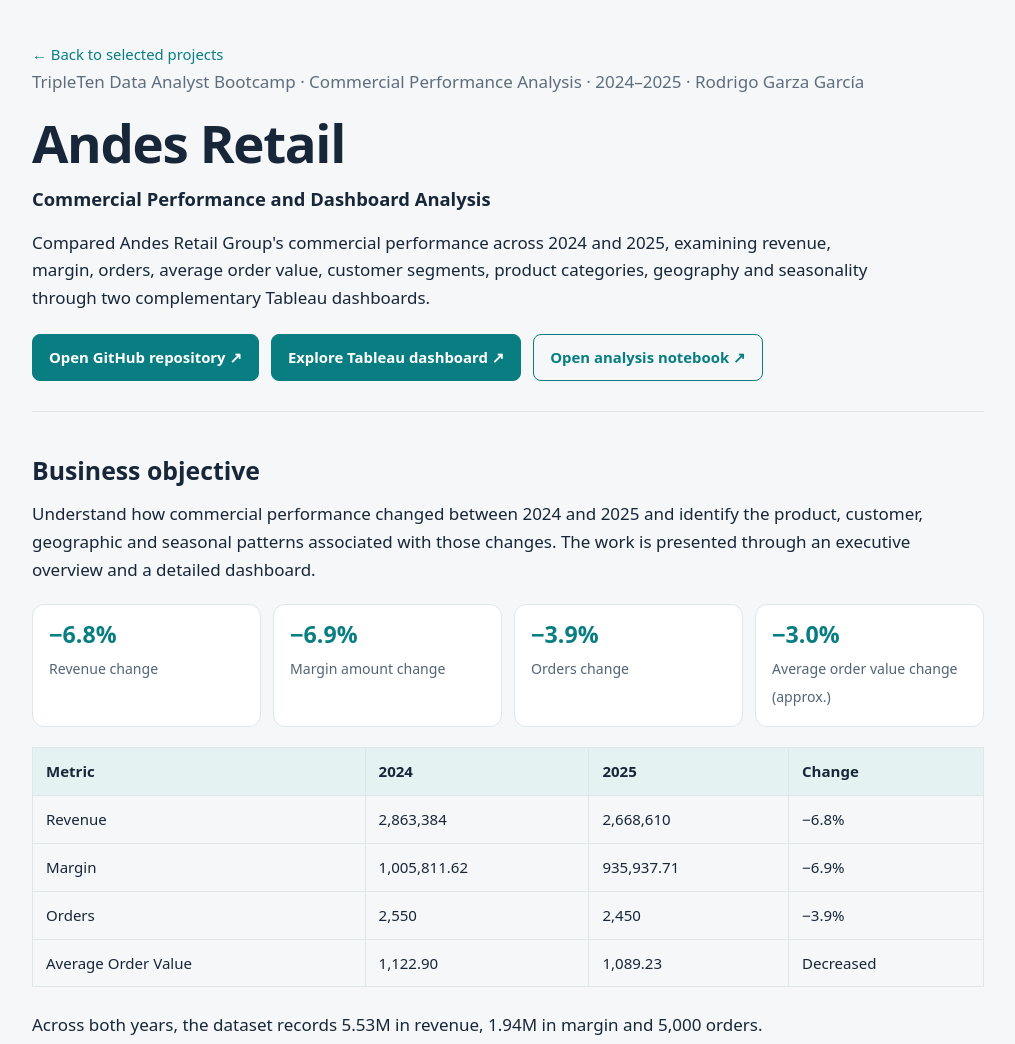
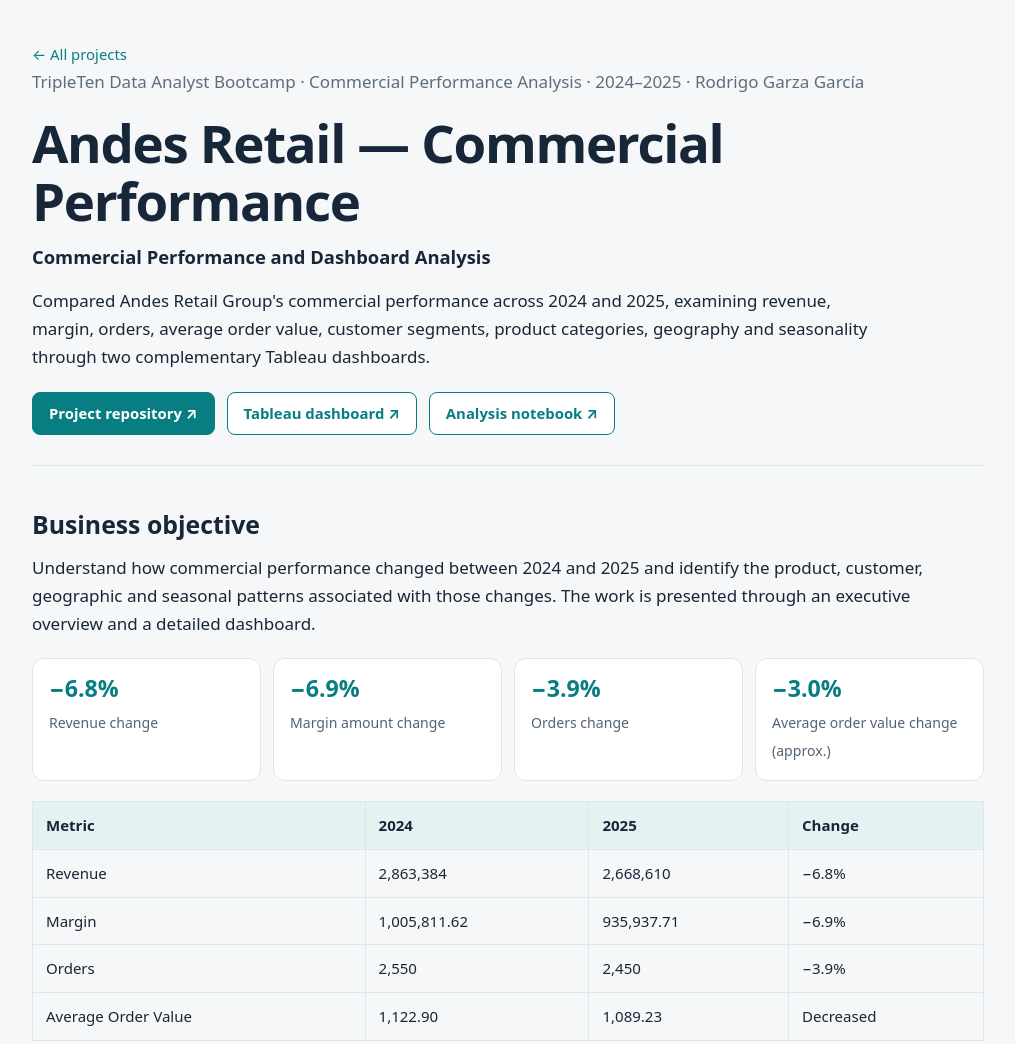
Before and after one commit to rogarzag/rogarzag.github.io, a plain HTML site: page projects/andes-retail/index.html in a window 1280 px wide. Shown: the top 1044 px of the page, without its empty margins (132-1147 px from the left). Drawn offline with Linux system fonts and the light colour scheme.

Commit message:
Standardize case study titles, navigation, links and button styles

```diff
--- a/projects/andes-retail/index.html
+++ b/projects/andes-retail/index.html
@@ -1,48 +1,61 @@
 <!doctype html>
 <html lang="en"><head><meta charset="utf-8"><meta name="viewport" content="width=device-width,initial-scale=1">
-<title>Andes Retail | Rodrigo Garza García</title>
+<title>Andes Retail — Commercial Performance | Rodrigo Garza García</title>
 <meta name="description" content="Commercial performance analysis for 2024–2025 using Tableau, comparing revenue, margin, orders, customer segments, categories, geography and seasonality.">
 <style>
-*{box-sizing:border-box}body{margin:0;background:#f5f7f8;color:#172638;font:17px/1.65 system-ui,sans-serif}
-main{max-width:1000px;margin:auto;padding:40px 24px 72px}a{color:#087e83;text-underline-offset:4px}
-a:focus-visible{outline:3px solid #087e83;outline-offset:5px}
+*{box-sizing:border-box}
+html{scroll-behavior:smooth}
+body{margin:0;background:#f5f7f8;color:#172638;font:17px/1.65 system-ui,-apple-system,BlinkMacSystemFont,"Segoe UI",sans-serif;-webkit-font-smoothing:antialiased}
+main{max-width:1000px;margin:auto;padding:40px 24px 72px}
+a{color:#087e83;text-underline-offset:4px}
+a:hover{color:#06686c}
+a:focus-visible{outline:3px solid #087e83;outline-offset:4px;border-radius:3px}
 header{border-bottom:1px solid #dfe6e9;padding-bottom:30px}
 h1{font-size:clamp(2rem,6vw,3.3rem);line-height:1.1;margin:18px 0 12px;letter-spacing:-.025em}
 h2{font-size:1.55rem;line-height:1.3;margin:42px 0 14px}
 h3{font-size:1.12rem;margin:0 0 8px}
-p{margin:0 0 14px}.meta,.muted,figcaption{color:#5e6d7d}
-.subtitle{font-size:1.15rem;font-weight:650;margin-bottom:14px}.intro{font-size:1.06rem;max-width:850px}
+p{margin:0 0 14px}
+.meta,.muted,small,figcaption{color:#5e6d7d}
+.subtitle{font-size:1.15rem;font-weight:650;margin:0 0 14px}
+.intro{font-size:1.06rem;max-width:850px}
 .actions{display:flex;gap:12px;flex-wrap:wrap;margin-top:22px}
-.button{display:inline-block;padding:10px 16px;border:1px solid #087e83;border-radius:8px;text-decoration:none;font-weight:650;font-size:.93rem}
-.button.primary{background:#087e83;color:white}
+.button{display:inline-block;padding:10px 16px;border:1px solid #087e83;border-radius:8px;background:#fff;color:#087e83;text-decoration:none;font-weight:650;font-size:.93rem;line-height:1.35;transition:background .18s ease,color .18s ease,border-color .18s ease}
+.button:hover{background:#e4f3f1;color:#06686c;border-color:#06686c}
+.button.primary{background:#087e83;color:#fff;border-color:#087e83}
+.button.primary:hover{background:#06686c;color:#fff;border-color:#06686c}
 .back{font-size:.93rem;text-decoration:none}
 .metric-grid{display:grid;grid-template-columns:repeat(auto-fit,minmax(165px,1fr));gap:12px;margin:20px 0}
-.metric{background:white;border:1px solid #dfe6e9;border-radius:12px;padding:16px}
+.metric{background:#fff;border:1px solid #dfe6e9;border-radius:12px;padding:16px}
 .metric strong{display:block;font-size:1.45rem;line-height:1.2;color:#087e83;margin-bottom:5px}
 .metric span{font-size:.88rem;color:#536475}
 table{border-collapse:collapse;width:100%;font-size:.94rem;margin:16px 0 24px}
 td,th{padding:11px 13px;text-align:left;border:1px solid #dfe6e9;vertical-align:top}
 th{background:#e4f3f1;font-weight:700}
-figure{margin:22px 0;padding:18px;background:white;border:1px solid #dfe6e9;border-radius:12px}
+figure{margin:22px 0;padding:18px;background:#fff;border:1px solid #dfe6e9;border-radius:12px}
 figure img{display:block;max-width:100%;max-height:650px;height:auto;margin:12px auto;object-fit:contain}
 figure a{display:block}
+figure .erd{width:560px}
+figure .usecase{width:550px}
+figure .flow{width:430px}
 figcaption{font-size:.9rem;margin-top:10px}
 .figure-grid{display:grid;grid-template-columns:repeat(2,minmax(0,1fr));gap:16px}
-.figure-grid figure{margin:0}.figure-grid img{width:100%}
+.figure-grid figure{margin:0}
+.figure-grid img{width:100%}
 ul,ol{padding-left:23px;margin:10px 0 18px}
 li{margin:5px 0}
 .note{background:#eef3f5;border-left:3px solid #8aa0ad;padding:13px 16px;border-radius:0 8px 8px 0;font-size:.93rem}
 .links{display:flex;flex-wrap:wrap;gap:10px 18px;margin:12px 0 20px}
-.links a{font-weight:650;text-decoration:none}.links a:hover{text-decoration:underline}
+.links a{font-weight:650;text-decoration:none}
+.links a:hover{text-decoration:underline}
 footer{margin-top:44px;border-top:1px solid #dfe6e9;padding-top:22px}
 @media(max-width:650px){main{padding:25px 17px 56px}.figure-grid{grid-template-columns:1fr}td,th{padding:8px;font-size:.88rem}figure{padding:11px}}
 </style></head><body><main>
 <header>
-<a class="back" href="../../#projects">← Back to selected projects</a>
+<a class="back" href="../../#projects">← All projects</a>
 <p class="meta">TripleTen Data Analyst Bootcamp · Commercial Performance Analysis · 2024–2025 · Rodrigo Garza García</p>
-<h1>Andes Retail</h1><p class="subtitle">Commercial Performance and Dashboard Analysis</p>
+<h1>Andes Retail — Commercial Performance</h1><p class="subtitle">Commercial Performance and Dashboard Analysis</p>
 <p class="intro">Compared Andes Retail Group's commercial performance across 2024 and 2025, examining revenue, margin, orders, average order value, customer segments, product categories, geography and seasonality through two complementary Tableau dashboards.</p>
-<div class="actions"><a class="button primary" href="https://github.com/rogarzag/andes-retail-commercial-performance" target="_blank" rel="noopener">Open GitHub repository ↗</a><a class="button primary" href="https://public.tableau.com/app/profile/rodrigo.garza.garc.a/viz/Andes_Retail_Commercial_Performance_2024_2025/Dashboard-Overview" target="_blank" rel="noopener">Explore Tableau dashboard ↗</a><a class="button" href="https://github.com/rogarzag/andes-retail-commercial-performance/blob/main/andes_retail_commercial_performance_portfolio.ipynb" target="_blank" rel="noopener">Open analysis notebook ↗</a></div>
+<div class="actions"><a class="button primary" href="https://github.com/rogarzag/andes-retail-commercial-performance" target="_blank" rel="noopener">Project repository ↗</a><a class="button" href="https://public.tableau.com/app/profile/rodrigo.garza.garc.a/viz/Andes_Retail_Commercial_Performance_2024_2025/Dashboard-Overview" target="_blank" rel="noopener">Tableau dashboard ↗</a><a class="button" href="https://github.com/rogarzag/andes-retail-commercial-performance/blob/main/andes_retail_commercial_performance_portfolio.ipynb" target="_blank" rel="noopener">Analysis notebook ↗</a></div>
 </header>
 <h2>Business objective</h2>
 <p>Understand how commercial performance changed between 2024 and 2025 and identify the product, customer, geographic and seasonal patterns associated with those changes. The work is presented through an executive overview and a detailed dashboard.</p>
@@ -84,14 +97,14 @@ footer{margin-top:44px;border-top:1px solid #dfe6e9;padding-top:22px}
 <p>Tableau Public · Business Analysis · Data visualization · KPI analysis · Dashboard design · SCQA business communication.</p>
 <h2>Project deliverables</h2>
 <div class="links">
-<a href="https://public.tableau.com/app/profile/rodrigo.garza.garc.a/viz/Andes_Retail_Commercial_Performance_2024_2025/Dashboard-Overview" target="_blank" rel="noopener">Interactive Tableau dashboard ↗</a>
-<a href="https://github.com/rogarzag/andes-retail-commercial-performance/blob/main/andes_retail_commercial_performance_portfolio.ipynb" target="_blank" rel="noopener">Portfolio analysis notebook ↗</a>
+<a href="https://public.tableau.com/app/profile/rodrigo.garza.garc.a/viz/Andes_Retail_Commercial_Performance_2024_2025/Dashboard-Overview" target="_blank" rel="noopener">Tableau dashboard ↗</a>
+<a href="https://github.com/rogarzag/andes-retail-commercial-performance/blob/main/andes_retail_commercial_performance_portfolio.ipynb" target="_blank" rel="noopener">Analysis notebook ↗</a>
 </div>
 <p class="note">Margin is a monetary amount, not a percentage or net profit. Lower segment totals do not by themselves establish lower customer value. Monthly results and the dataset's Season labels are separate views; Summer is not assumed to mean June–August. The observed patterns do not establish the causes of the decline. Recommendations are proposed next steps; their business impact was not measured.</p>
 
 <footer>
 <p><strong>Project repository</strong></p>
-<p><a class="button primary" href="https://github.com/rogarzag/andes-retail-commercial-performance" target="_blank" rel="noopener">Open GitHub repository ↗</a></p>
-<div class="links"><a href="../../#projects">← Rodrigo Garza García · Selected projects</a><a href="https://github.com/rogarzag" target="_blank" rel="noopener">GitHub profile ↗</a></div>
+<p><a class="button primary" href="https://github.com/rogarzag/andes-retail-commercial-performance" target="_blank" rel="noopener">Project repository ↗</a></p>
+<div class="links"><a href="../../#projects">← All projects</a><a href="https://github.com/rogarzag" target="_blank" rel="noopener">GitHub profile ↗</a></div>
 </footer>
 </main></body></html>
```
